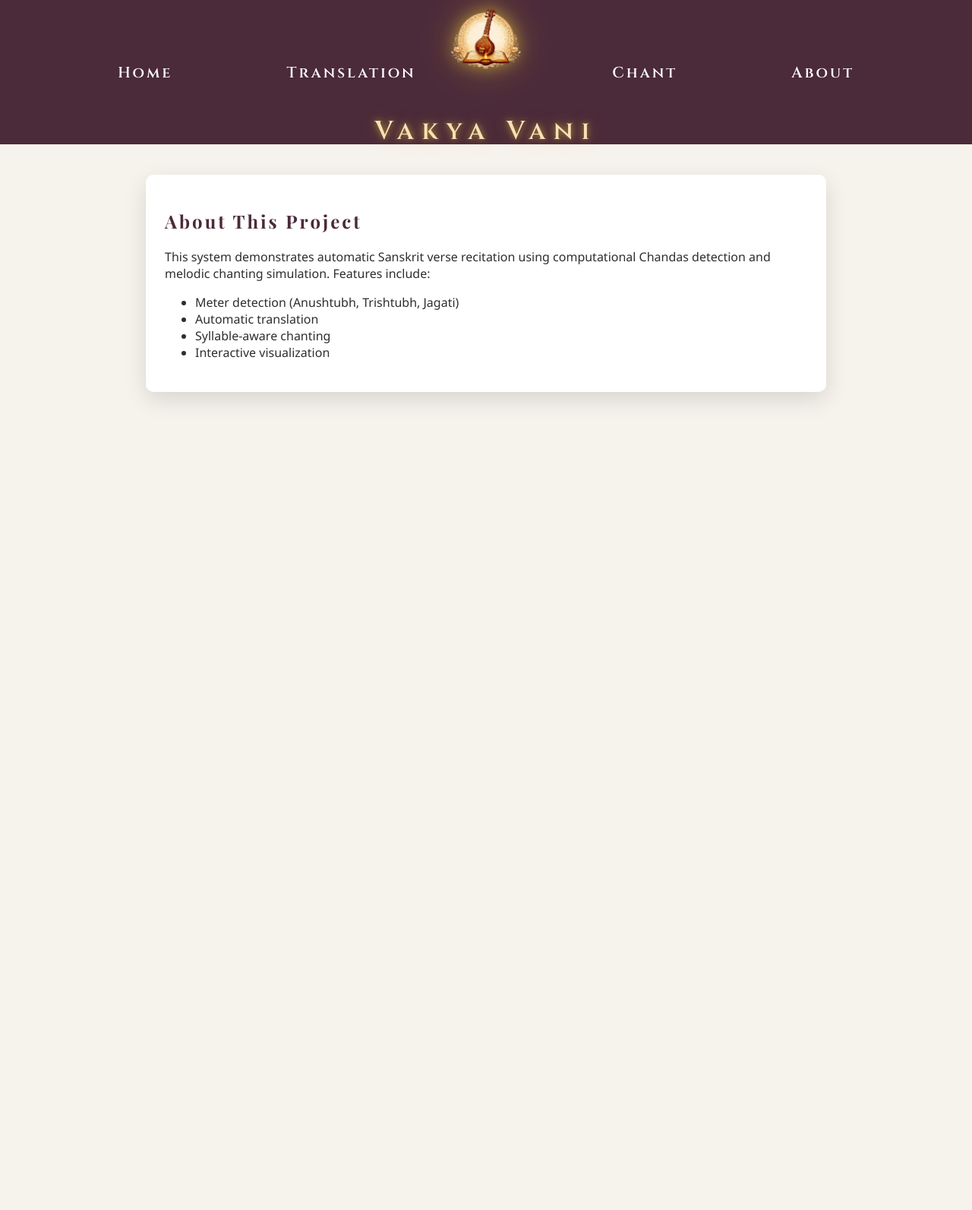
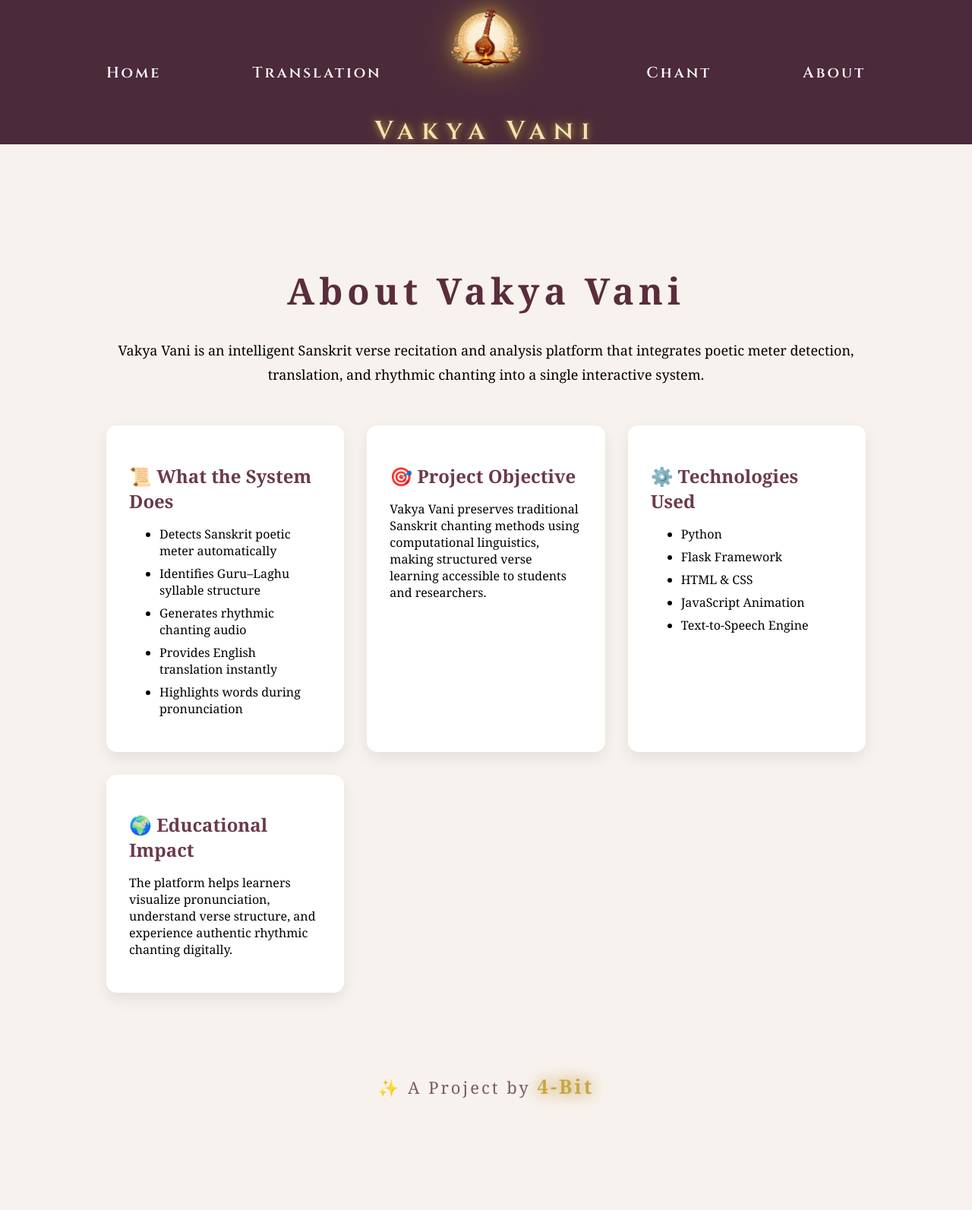
Before and after one commit to PHANTOMNOVAX/4-BIT, a Flask app: page /about in a window 1280 px wide. Shown: the whole page at 76% size. Before the commit the page ends 529 px from the top, so only its background shows below. Run offline with Flask 3, Linux system fonts and the light colour scheme.

Commit message:
Revise about page content and styles
Updated the about page with new project details and improved styling.

```diff
--- a/templates/about.html
+++ b/templates/about.html
@@ -2,457 +2,187 @@
 <html>
 
 <head>
-  <link href="https://fonts.googleapis.com/css2?family=Noto+Serif+Devanagari:wght@400;600&family=Playfair+Display:wght@500;700&family=Inter:wght@300;400;600&display=swap" rel="stylesheet">
-
-
-<title>About Project</title>
+<title>About | Vakya Vani</title>
 
 <style>
 
-
-/* PAGE BACKGROUND */
-
 body{
-
 margin:0;
-
-font-family:"Inter", sans-serif;
-
-background:
-
-linear-gradient(rgba(255,255,255,0.9),
-rgba(255,255,255,0.9)),
-
-url("https://www.transparenttextures.com/patterns/cream-paper.png");
-
-color:#2e2e2e;
-
+font-family:Georgia, serif;
+background:#f7f2ee;
 }
 
 
+/* CONTAINER */
 
-/* MAIN HEADINGS */
-
-h1{
-
-font-family:"Playfair Display", serif;
-
-letter-spacing:5px;
-
-font-size:52px;
-
-color:#4b2a3a;
-
-animation:fadeDown 1.2s ease;
-
+.about-container{
+max-width:1000px;
+margin:80px auto;
+padding:40px;
 }
 
 
+/* TITLE */
 
-/* SECTION HEADINGS */
-
-h2{
-
-font-family:"Playfair Display", serif;
-
-letter-spacing:3px;
-
-color:#4b2a3a;
-
+.about-title{
+text-align:center;
+font-size:48px;
+letter-spacing:6px;
+color:#5a2d3b;
+margin-bottom:30px;
 }
 
 
+/* INTRO TEXT */
 
-/* NAVBAR LINKS */
-
-.nav-left a,
-.nav-right a{
-
-font-family:"Playfair Display", serif;
-
-letter-spacing:3px;
-
-font-size:19px;
-
-color:white;
-
-text-decoration:none;
-
-transition:0.3s ease;
-
+.about-intro{
+text-align:center;
+font-size:18px;
+line-height:1.8;
+margin-bottom:50px;
 }
 
 
-.navbar a:hover{
+/* GRID */
 
-color:#d4af37;
-
+.about-grid{
+display:grid;
+grid-template-columns:repeat(auto-fit,minmax(300px,1fr));
+gap:30px;
 }
 
 
+/* CARDS */
 
-/* SANSKRIT VERSE TEXT */
+.about-card{
+background:white;
+border-radius:14px;
+padding:30px;
+box-shadow:0px 8px 20px rgba(0,0,0,0.08);
+transition:.3s ease;
+}
 
-.verse{
+.about-card:hover{
+transform:translateY(-6px);
+}
 
-font-family:"Noto Serif Devanagari", serif;
+.about-card h2{
+color:#6b3a48;
+margin-bottom:15px;
+}
 
-font-size:40px;
-
-letter-spacing:2px;
-
-line-height:1.8;
-
-color:#3a2a2a;
-
-animation:verseFade 1.2s ease;
-
+.about-card li{
+margin-bottom:8px;
 }
 
 
+/* FOOTER CREDIT */
 
-/* TRANSLATION TEXT */
+.project-credit{
+text-align:center;
+margin-top:80px;
+padding:25px 0;
+font-size:22px;
+letter-spacing:3px;
+color:#7a5a63;
+}
 
-.translation{
+.project-credit span{
+font-size:26px;
+font-weight:bold;
+color:#c9a646;
 
-font-size:18px;
+text-shadow:
+0px 0px 6px rgba(201,166,70,0.6),
+0px 0px 18px rgba(201,166,70,0.4);
 
-color:#666;
-
-margin-top:10px;
-
+animation:glowPulse 2s infinite alternate;
 }
 
 
+/* ANIMATION */
 
-/* BUTTON STYLE */
-
-button,
-.hero-btn{
-
-background:#d4af37;
-
-color:black;
-
-border:none;
-
-padding:14px 32px;
-
-font-size:18px;
-
-border-radius:10px;
-
-cursor:pointer;
-
-transition:0.3s ease;
-
+@keyframes glowPulse{
+from{
+text-shadow:0px 0px 6px rgba(201,166,70,0.6);
 }
-
-
-button:hover,
-.hero-btn:hover{
-
-background:#f2d06b;
-
-transform:translateY(-2px);
-
+to{
+text-shadow:
+0px 0px 18px rgba(201,166,70,0.9),
+0px 0px 28px rgba(201,166,70,0.5);
 }
-
-
-
-/* CARD STYLE */
-
-.card{
-
-background:white;
-
-padding:40px;
-
-border-radius:18px;
-
-box-shadow:
-
-0px 10px 30px rgba(0,0,0,0.12);
-
-transition:0.3s ease;
-
-}
-
-
-.card:hover{
-
-transform:translateY(-8px);
-
-}
-
-
-
-/* INFO BOX STYLE */
-
-.info-box{
-
-font-family:"Playfair Display", serif;
-
-letter-spacing:2px;
-
-padding:18px 35px;
-
-border-radius:12px;
-
-background:white;
-
-display:inline-block;
-
-margin:10px;
-
-box-shadow:0px 6px 20px rgba(0,0,0,0.12);
-
-}
-
-
-
-/* WORD HIGHLIGHT DURING CHANT */
-
-.highlight{
-
-color:#d4af37;
-
-text-shadow:
-
-0px 0px 10px rgba(212,175,55,0.7),
-
-0px 0px 25px rgba(212,175,55,0.45);
-
-transform:scale(1.25);
-
-transition:0.35s ease;
-
-}
-
-
-
-/* PAGE ENTRY ANIMATION */
-
-@keyframes fadeDown{
-
-from{
-
-opacity:0;
-
-transform:translateY(-30px);
-
-}
-
-to{
-
-opacity:1;
-
-transform:translateY(0);
-
-}
-
-}
-
-
-
-/* VERSE ENTRY ANIMATION */
-
-@keyframes verseFade{
-
-from{
-
-opacity:0;
-
-transform:translateY(25px);
-
-}
-
-to{
-
-opacity:1;
-
-transform:translateY(0);
-
-}
-
-}
-
-
-
-/* RESPONSIVE */
-
-@media(max-width:768px){
-
-h1{
-
-font-size:36px;
-
-}
-
-.verse{
-
-font-size:28px;
-
-}
-
-}
-
-  /* NAVBAR */
-
-.navbar{
-display:flex;
-justify-content:space-between;
-align-items:center;
-background:#4b2a3a;
-padding:18px 70px;
-position:relative;
-height:85px;
-}
-
-
-/* LEFT LINKS */
-
-.nav-left a{
-margin-right:45px;
-color:white;
-text-decoration:none;
-font-size:18px;
-letter-spacing:1px;
-}
-
-
-/* RIGHT LINKS */
-
-.nav-right a{
-margin-left:45px;
-color:white;
-text-decoration:none;
-font-size:18px;
-letter-spacing:1px;
-}
-
-
-/* CENTER LOGO */
-
-.logo-container{
-position:absolute;
-left:50%;
-top:-28px;
-transform:translateX(-50%);
-text-align:center;
-}
-
-
-/* OM CIRCLE */
-
-.logo-circle{
-width:70px;
-height:70px;
-background:white;
-border-radius:50%;
-display:flex;
-align-items:center;
-justify-content:center;
-font-size:36px;
-color:#4b2a3a;
-font-weight:bold;
-
-box-shadow:0px 8px 25px rgba(0,0,0,0.35);
-
-animation:floatLogo 2s ease-in-out infinite alternate;
-}
-
-
-/* FLOAT EFFECT */
-
-@keyframes floatLogo{
-from{ transform:translateY(0px);}
-to{ transform:translateY(-7px);}
-}
-
-
-/* BRAND NAME */
-
-.logo-text{
-color:white;
-font-size:22px;
-letter-spacing:4px;
-margin-top:6px;
-font-weight:bold;
-}
-
-
-/* HOVER EFFECT */
-
-.navbar a:hover{
-color:#f0c674;
-transition:.3s;
-}
-
-body{
-font-family:"Segoe UI";
-background:#f6f2ec;
-}
-
-.navbar{
-background:#4b2a3a;
-padding:20px;
-}
-
-.navbar a{
-color:white;
-margin:15px;
-text-decoration:none;
-}
-
-.container{
-width:70%;
-margin:auto;
-margin-top:40px;
-}
-
-.card{
-background:white;
-padding:25px;
-border-radius:10px;
 }
 
 </style>
-
 </head>
 
 <body>
+
 {% include "navbar.html" %}
 
 
+<section class="about-container">
 
-<div class="container">
+<h1 class="about-title">About Vakya Vani</h1>
 
-<div class="card">
-
-<h2>About This Project</h2>
-
-<p>
-
-This system demonstrates automatic Sanskrit verse recitation
-using computational Chandas detection and melodic chanting simulation.
-
-Features include:
-
+<p class="about-intro">
+Vakya Vani is an intelligent Sanskrit verse recitation and analysis platform that integrates poetic meter detection,
+translation, and rhythmic chanting into a single interactive system.
 </p>
 
+
+<div class="about-grid">
+
+<div class="about-card">
+<h2>📜 What the System Does</h2>
 <ul>
+<li>Detects Sanskrit poetic meter automatically</li>
+<li>Identifies Guru–Laghu syllable structure</li>
+<li>Generates rhythmic chanting audio</li>
+<li>Provides English translation instantly</li>
+<li>Highlights words during pronunciation</li>
+</ul>
+</div>
 
-<li>Meter detection (Anushtubh, Trishtubh, Jagati)</li>
-<li>Automatic translation</li>
-<li>Syllable-aware chanting</li>
-<li>Interactive visualization</li>
 
+<div class="about-card">
+<h2>🎯 Project Objective</h2>
+<p>
+Vakya Vani preserves traditional Sanskrit chanting methods using computational linguistics,
+making structured verse learning accessible to students and researchers.
+</p>
+</div>
+
+
+<div class="about-card">
+<h2>⚙️ Technologies Used</h2>
+<ul>
+<li>Python</li>
+<li>Flask Framework</li>
+<li>HTML & CSS</li>
+<li>JavaScript Animation</li>
+<li>Text-to-Speech Engine</li>
 </ul>
+</div>
 
+
+<div class="about-card">
+<h2>🌍 Educational Impact</h2>
+<p>
+The platform helps learners visualize pronunciation, understand verse structure,
+and experience authentic rhythmic chanting digitally.
+</p>
 </div>
 
 </div>
 
+
+<div class="project-credit">
+✨ A Project by <span>4-Bit</span>
+</div>
+
+
+</section>
+
 </body>
 </html>
```
